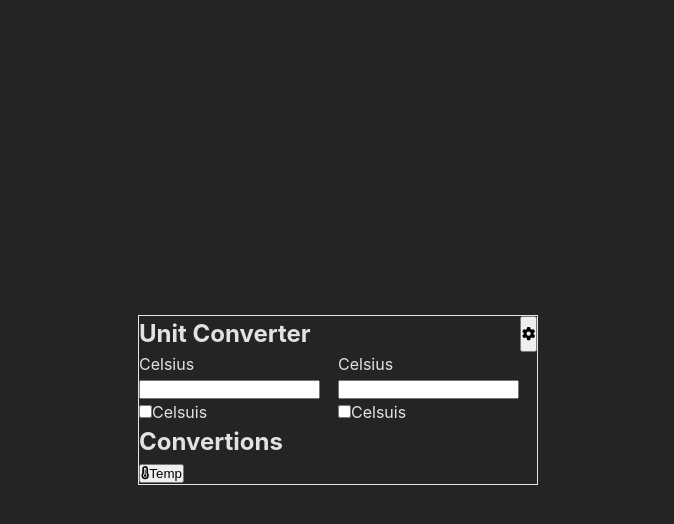
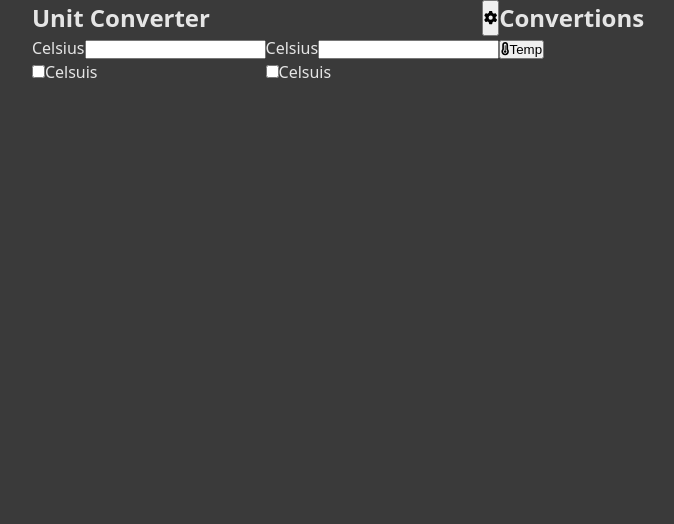
Before and after one commit to eridev14/unit-converter, a React (Vite) app: page / in a window 1280 px wide. Shown: the top 524 px of the page, without its empty margins (302-976 px from the left). Built offline with nearby package versions, Linux system fonts and the light colour scheme.

Commit message:
add global styles

```diff
--- a/src/index.css
+++ b/src/index.css
@@ -1,11 +1,12 @@
 :root {
-  font-family: Inter, system-ui, Avenir, Helvetica, Arial, sans-serif;
+  font-family: system-ui, -apple-system, BlinkMacSystemFont, 'Segoe UI', Roboto, Oxygen, Ubuntu, Cantarell, 'Open Sans', 'Helvetica Neue', sans-serif;
   line-height: 1.5;
   font-weight: 400;
 
   color-scheme: light dark;
   color: rgba(255, 255, 255, 0.87);
-  background-color: #242424;
+  background-color: #3a3a3a;
+  --color-primary: #0081a7;
 }
 
 * {
@@ -21,7 +22,8 @@ body {
 }
 
 #root {
-  width: 400px;
-  min-width: 200px;
-  border: 1px solid;
+  width: 100%;
+  height: 100%;
+  display: flex;
+  justify-content: center;
 }
```
